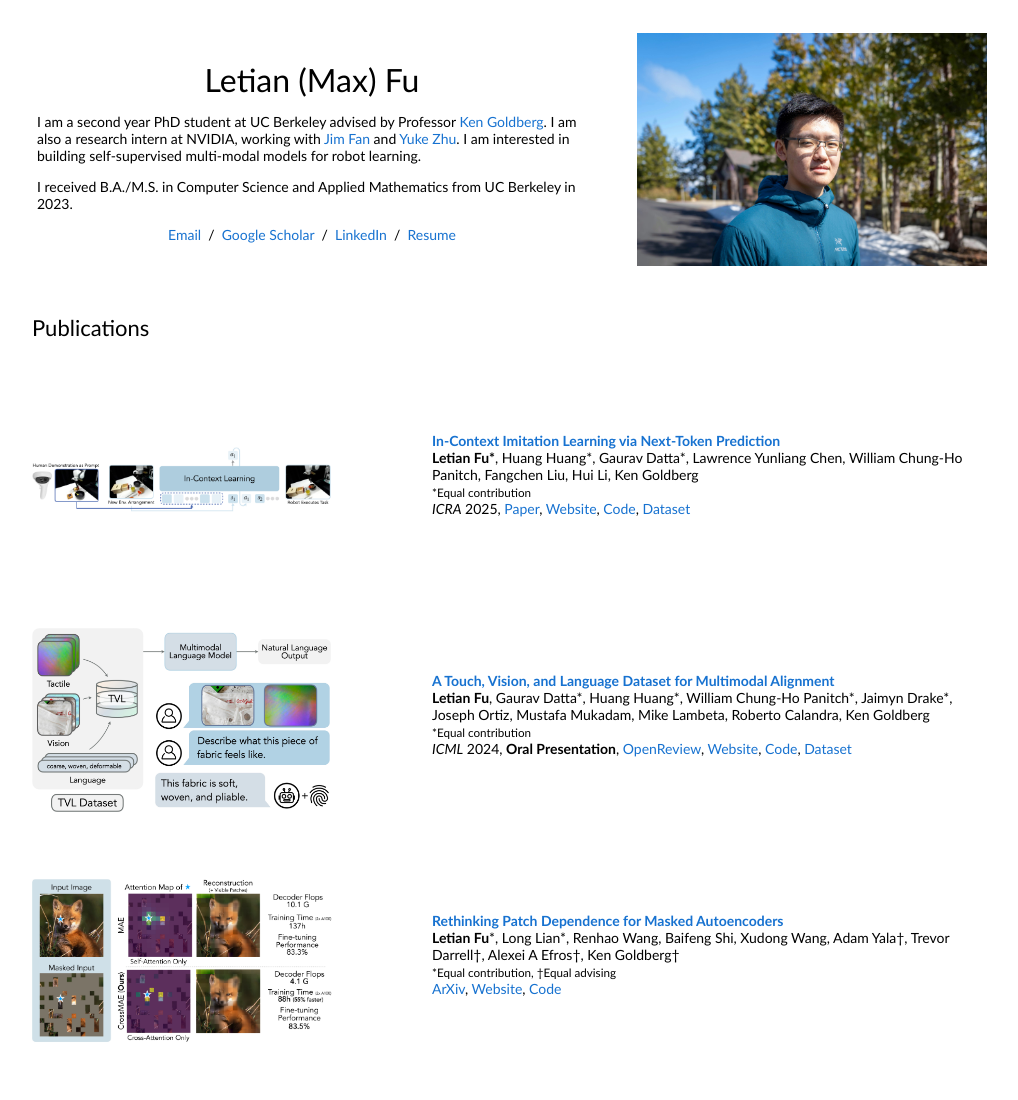
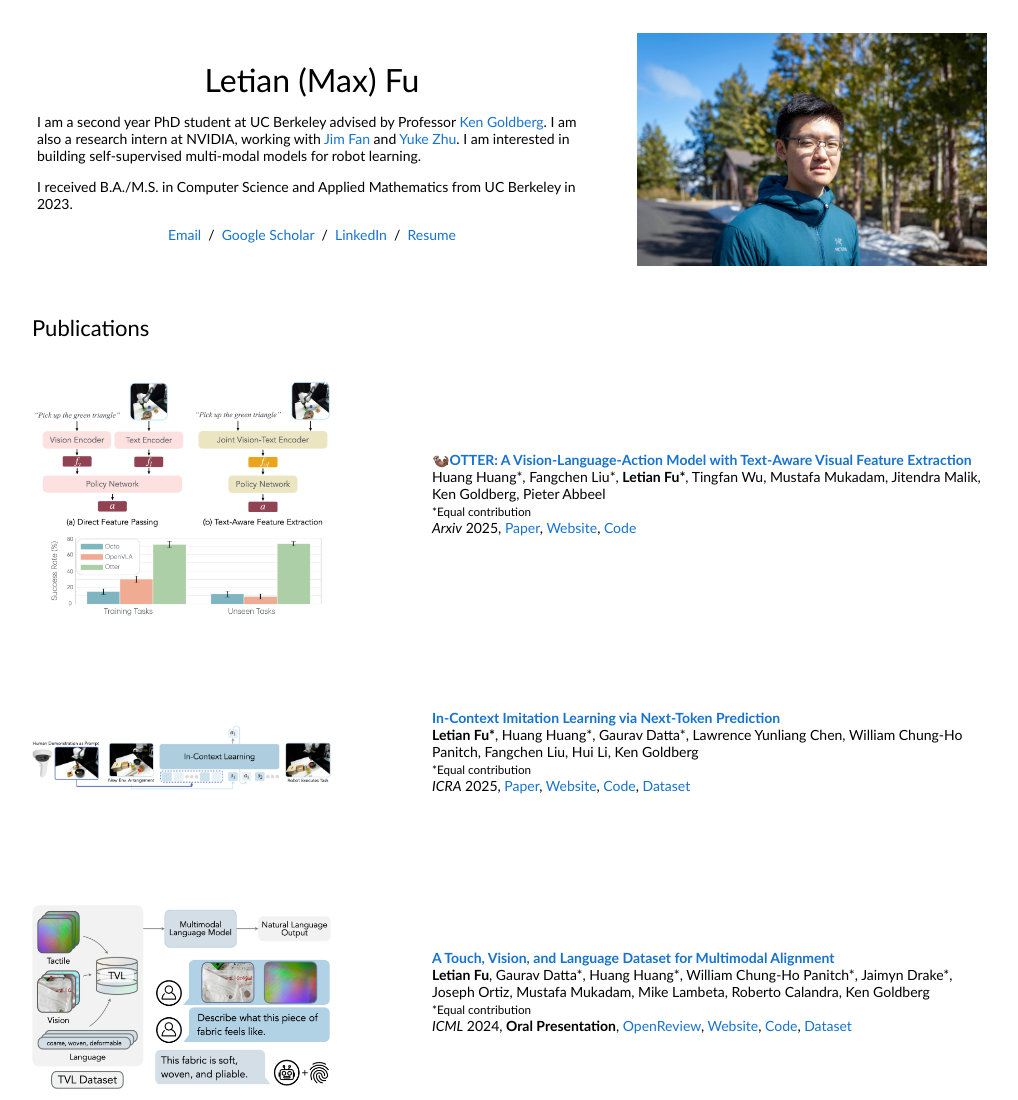
Before and after one commit to Max-Fu/max-fu.github.io, a plain HTML site: page index.html in a window 1280 px wide. Shown: the top 1100 px of the page, without its empty margins (128-1146 px from the left). Drawn offline with Linux system fonts and the light colour scheme; grey boxes are pictures that could not be loaded.

Commit message:
updated with otter

```diff
--- a/index.html
+++ b/index.html
@@ -49,6 +49,33 @@
           </tr>
         </tbody></table>
         <table style="width:100%;border:0px;border-spacing:0px;border-collapse:separate;margin-right:auto;margin-left:auto;"><tbody>
+
+          <!-- OTTER -->
+          <tr>
+            <td style="padding:20px;width:40%;vertical-align:middle;height:200px">
+              <!-- IMAGES -->
+              <div class="one" style="max-width: 100%; height: auto; overflow: hidden;">
+                <img src="images/otter_figure.png" style="width: 100%; height: auto; max-width: 500px;">
+              </div>
+            </td>
+            <td style="padding:20px;width:60%;vertical-align:middle">
+              <!-- TITLE -->
+              <papertitle><a href="https://ottervla.github.io/">🦦OTTER: A Vision-Language-Action Model with Text-Aware Visual Feature Extraction
+              </a></papertitle>
+              <br>
+              <!-- AUTHORS -->
+              Huang Huang*, Fangchen Liu*, <b>Letian Fu*</b>, Tingfan Wu, Mustafa Mukadam, Jitendra Malik, Ken Goldberg, Pieter Abbeel
+              <br>
+              <small>*Equal contribution</small>
+              <br>
+              <!-- CONFERENCE -->
+              <em>Arxiv</em> 2025, <a href="http://arxiv.org/abs/2503.03734">Paper</a>, <a href="https://ottervla.github.io/">Website</a>, <a href="https://github.com/Max-Fu/otter">Code</a>
+              <!-- <em>Arxiv</em>, <a href="https://arxiv.org/abs/2306.10007">arXiv</a> -->
+              <p></p>
+              <!-- SUMMARY -->
+              <!-- We introduce a self-supervised sensorimotor pre-training method for robotics using a Transformer model called RPT. It encodes sequences of images, robot states, and actions into tokens and trains to predict masked content, enabling the robot to model the physical world. RPT operates on latent visual data, scales to 10x larger models, and allows 10 Hz inference. Through evaluation on 20,000 real-world trajectories collected over 9 months, RPT consistently outperforms training from scratch, doubles improvements in block stacking, and shows beneficial scaling characteristics. -->
+            </td>
+          </tr>
 
           <!-- ICRT -->
           <tr>
```
Also changed, not shown: images/otter_figure.png (added).
